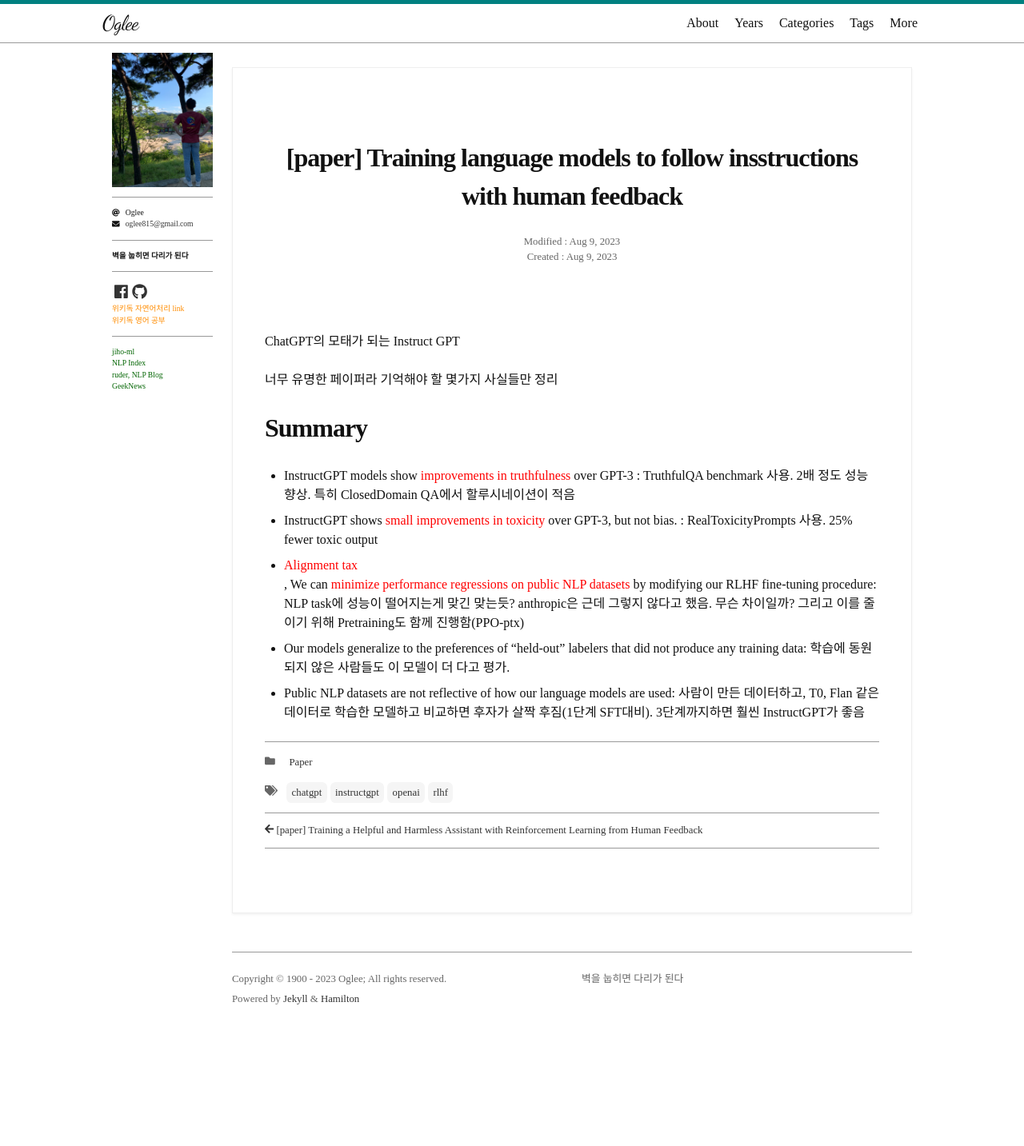
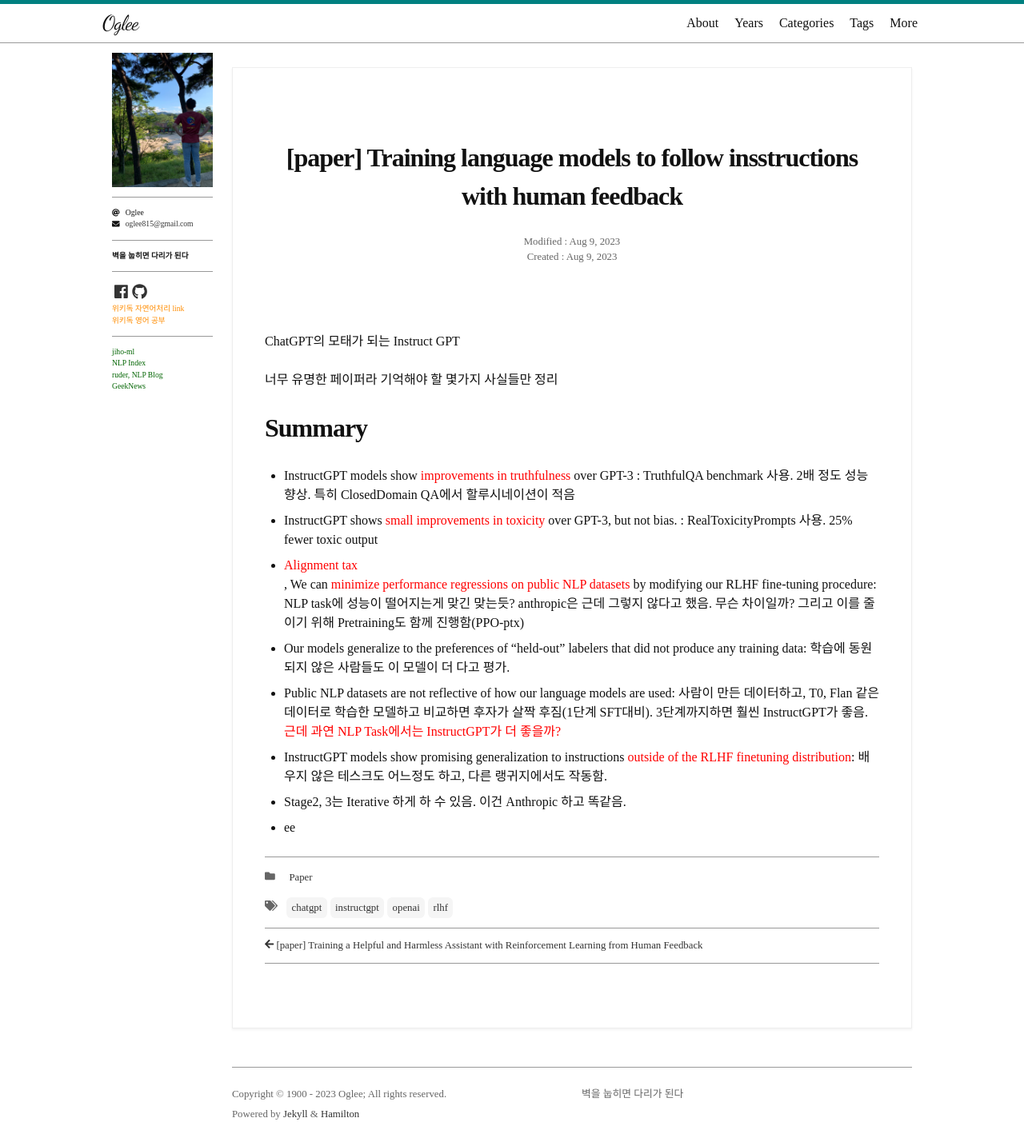
Before and after one commit to oglee815/oglee815_old.github.io, a Jekyll site: the page built from _posts/1900-01-01-paper-instruct-gpt.md, in a window 1280 px wide. Shown: the whole page at 80% size. Built offline with Jekyll 4.4.1, drawn with Linux system fonts in a browser that asks for light colours; nearby versions of some CDN libraries; some web fonts are replaced; a script that is not in the unit is left out; comment, search, counter and statistics services are not loaded.

Commit message:
Update 1900-01-01-paper-instruct-gpt.md

```diff
--- a/_posts/1900-01-01-paper-instruct-gpt.md
+++ b/_posts/1900-01-01-paper-instruct-gpt.md
@@ -31,4 +31,7 @@
 - InstructGPT shows <r>small improvements in toxicity</r> over GPT-3, but not bias. : RealToxicityPrompts 사용. 25% fewer toxic output
 - <r>Alignment tax</r>, We can <r>minimize performance regressions on public NLP datasets</r> by modifying our RLHF fine-tuning procedure: NLP task에 성능이 떨어지는게 맞긴 맞는듯? anthropic은 근데 그렇지 않다고 했음. 무슨 차이일까? 그리고 이를 줄이기 위해 Pretraining도 함께 진행함(PPO-ptx)
 - Our models generalize to the preferences of “held-out” labelers that did not produce any training data: 학습에 동원되지 않은 사람들도 이 모델이 더 다고 평가.
-- Public NLP datasets are not reflective of how our language models are used: 사람이 만든 데이터하고, T0, Flan 같은 데이터로 학습한 모델하고 비교하면 후자가 살짝 후짐(1단계 SFT대비). 3단계까지하면 훨씬 InstructGPT가 좋음
+- Public NLP datasets are not reflective of how our language models are used: 사람이 만든 데이터하고, T0, Flan 같은 데이터로 학습한 모델하고 비교하면 후자가 살짝 후짐(1단계 SFT대비). 3단계까지하면 훨씬 InstructGPT가 좋음. <r>근데 과연 NLP Task에서는 InstructGPT가 더 좋을까?</r>
+- InstructGPT models show promising generalization to instructions <r>outside of the RLHF finetuning distribution</r>: 배우지 않은 테스크도 어느정도 하고, 다른 랭귀지에서도 작동함.
+- Stage2, 3는 Iterative 하게 하 수 있음. 이건 Anthropic 하고 똑같음.
+- ee
```
